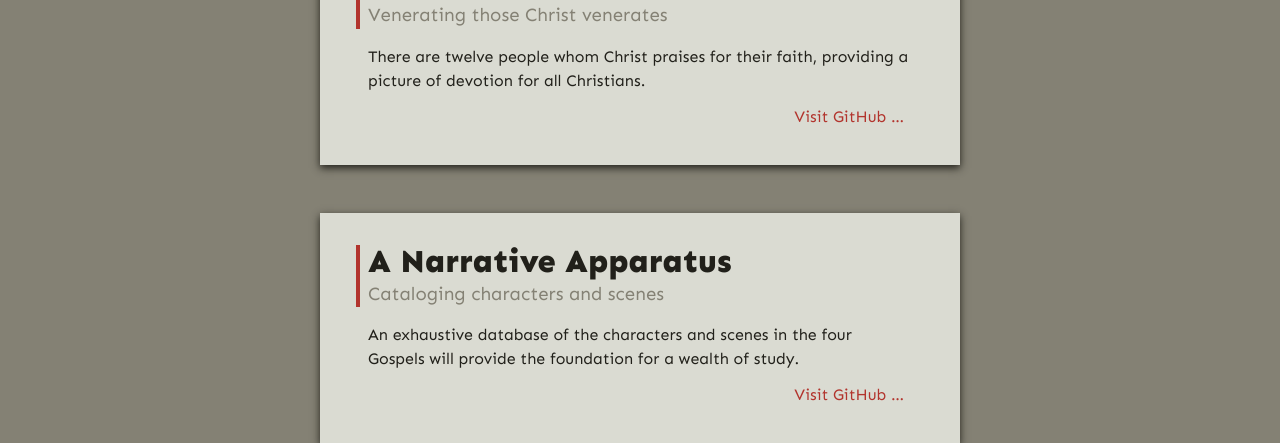
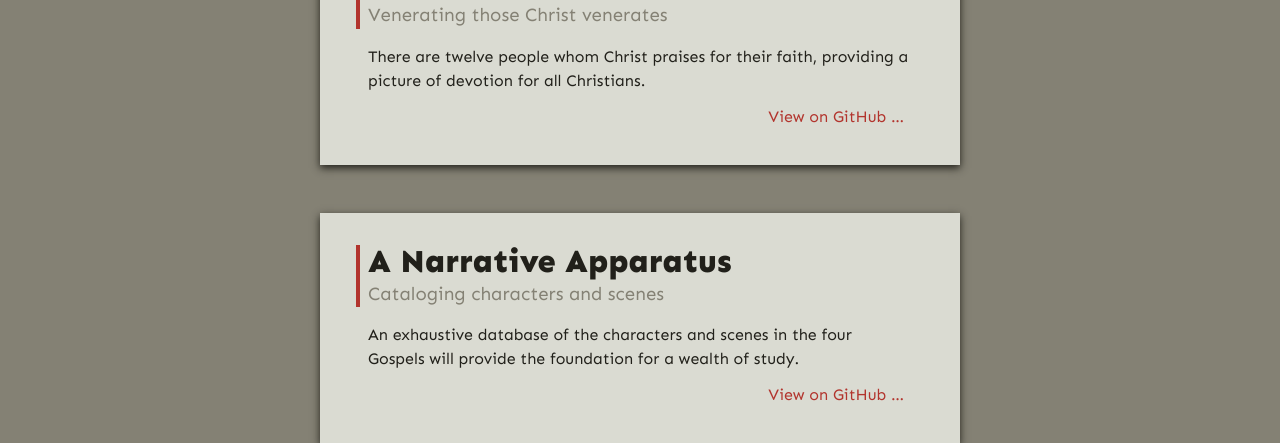
Before and after one commit to gospel-desk/www.logstown.com, a Jekyll site: the page built from index.html, in a window 1280 px wide. Shown: the part 1477-1920 px from the top of the page. Built offline with Jekyll 4.4.1, drawn with Linux system fonts in a browser that asks for light colours.

Commit message:
Tweak link text for GitHub

```diff
--- a/index.html
+++ b/index.html
@@ -31,7 +31,7 @@ hero: <h2>Study. Faith.</h2>
     <p>There are twelve people whom Christ praises for their faith,
     providing a picture of devotion for all Christians.</p>
 
-    <span class="read-more">Visit GitHub &hellip;</span>
+    <span class="read-more">View on GitHub &hellip;</span>
 
     <div class="clear">&nbsp;</div>
 </a>
@@ -44,7 +44,7 @@ hero: <h2>Study. Faith.</h2>
     <p>An exhaustive database of the characters and scenes in the four
     Gospels will provide the foundation for a wealth of study.</p>
 
-    <span class="read-more">Visit GitHub &hellip;</span>
+    <span class="read-more">View on GitHub &hellip;</span>
 
     <div class="clear">&nbsp;</div>
 </a>
```
